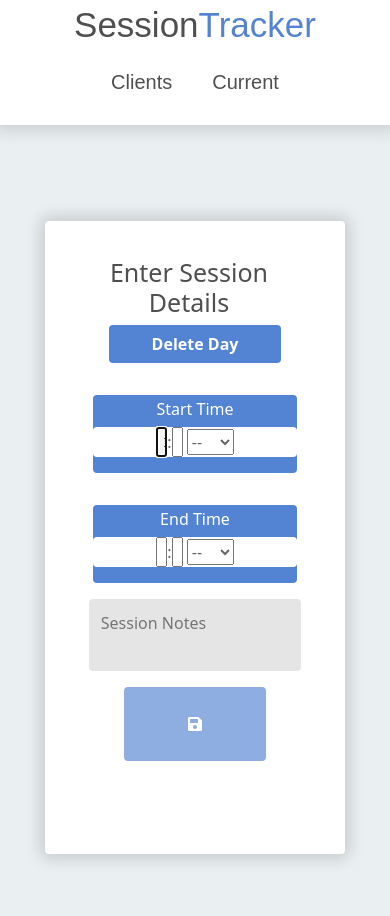
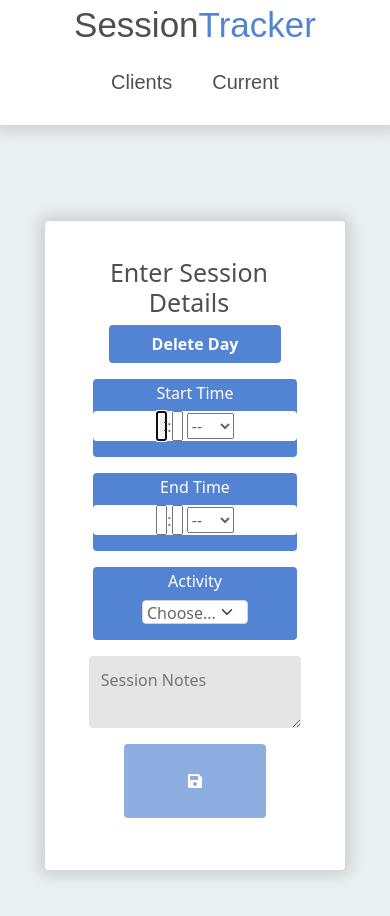
Before and after one commit to brianlfarmerllc/BFFK-9_Session_Tracker, a React (Create React App) app in the folder client/: page /training in a window 390 px wide. Shown: the top 916 px of the page. Built offline with nearby package versions, Linux system fonts and the light colour scheme; a web font is replaced by a local one.

Commit message:
save data before restoring computer

```diff
--- a/client/src/pages/ActivePet/active_pet.css
+++ b/client/src/pages/ActivePet/active_pet.css
@@ -31,9 +31,17 @@
       float: right;
   }
 
+  .active-pet-main-col .time-block .time .form-select {
+    height:24px;
+    width: 106px;
+    font-size: 1rem;
+    padding: 0 4px 0 4px;
+    margin: 0 auto;
+  }
+
   textarea {
       outline: none;
-      resize: none;
+
       background: rgba(0, 0, 0, 0.1);
       max-width: 800px;
       border: 0;
@@ -155,13 +163,14 @@
   .popup .active-pet-main-col .time {
       max-width: none;
       min-width: 40%;
-      margin: 2em 1em 1em 1em;
+      margin: 1em 1em 1em 1em;
       padding: 0 0 1em 0;
       background-color: #5383d3;
       color: white;
       border-radius: 4px;
       align-items: center;
   }
+
 
   .popup .active-pet-main-col .btn {
       max-width: none;
@@ -214,7 +223,7 @@
       }
       .active-pet-main-col .time {
           max-width: none;
-          min-width: 40%;
+          min-width: 25%;
           margin: 1em 1em 1em 1em;
           padding: 0 0 1em 0;
       }
@@ -234,6 +243,14 @@
       }
   }
 
+  @media only screen and (max-width: 800px) {
+    .active-pet-main-col .time-block .select-time {
+        max-width: none;
+        min-width: 80%;
+        margin-top: 0;
+    }
+  }
+
   @media only screen and (max-width: 674px) {
       .active-pet-main-col {
           padding-left: 0;
@@ -248,6 +265,7 @@
           min-width: 80%;
           margin: 1em 1em 1em 1em;
           padding: 0 0 1em 0;
+          margin-top: 0;
       }
       .time-block h5 {
           text-align: center;
--- a/client/src/pages/ActivePet/index.js
+++ b/client/src/pages/ActivePet/index.js
@@ -2,7 +2,8 @@ import React, { useState, useEffect } from 'react';
 import { useHistory } from "react-router-dom";
 import "./active_pet.css"
 import moment from 'moment';
-import API from "../../API"
+import API from "../../API";
+import { Select } from "../../components/FormComponents";
 import { Container, MainRow, MainCol } from '../../components/Grid';
 import Modal from "../../components/Modal"
 import TimePicker from 'react-time-picker';
@@ -191,6 +192,18 @@ const ActivePet = ({ session, trainingSessions }) => {
                                     onChange={endTime}
                                 />
                             </div>
+                            <div className="col time select-time">
+                                <h6 style={{ marginTop: "5px" }}>Activity</h6>
+                                <select className="form-select"
+                                    name="activity"
+                                    onChange={handleChange}
+                                >
+                                    <option value="">Choose...</option>
+                                    <option value="Active">Active</option>
+                                    <option value="Duration">Duration</option>
+                                    <option value="Excursion">Excursion</option>
+                                </select>
+                            </div>
                             <textarea
                                 className="col description"
                                 placeholder="Session Notes"
@@ -200,7 +213,7 @@ const ActivePet = ({ session, trainingSessions }) => {
                             >
                             </textarea>
                             <button
-                                disabled={!(block.start && block.end && block.session_notes)}
+                                disabled={!(block.start && block.end && block.activity && block.activity !== "" && block.session_notes)}
                                 type="submit"
                                 onClick={handleSubmit}
                                 className="btn saveBtn col"
@@ -214,7 +227,7 @@ const ActivePet = ({ session, trainingSessions }) => {
                             activeSession[0].training_block.map((timeBlock, index) => (
                                 <div className="row time-block" key={index}>
                                     <h5 >
-                                        Session {index + 1} - Time: {timeDiff(timeBlock.start, timeBlock.end)}
+                                        Session {index + 1} - {timeBlock.activity} Time: {timeDiff(timeBlock.start, timeBlock.end)}
                                     </h5>
                                     <div className="col time">
                                         <h6 style={{ marginTop: "15px" }}>Start Time</h6>
@@ -247,8 +260,7 @@ const ActivePet = ({ session, trainingSessions }) => {
                         {activeSession.length > 0 ?
                             <>
                                 <div className="row header-row" style={{ marginTop: "2rem" }}>
-                                    <h4 style={{ marginBottom: "16px" }}>Daily Summary Time {totalTime(activeSession[0].total_sec)} </h4>
-                                    {/* <h4>Daily Training Time {totalTime(activeSession[0].total_sec)}</h4> */}
+                                    <h4 style={{ marginBottom: "16px" }}>Daily Summary-Time {totalTime(activeSession[0].total_sec)} </h4>
                                 </div>
                                 <div className="row time-block">
                                     <textarea
@@ -302,6 +314,18 @@ const ActivePet = ({ session, trainingSessions }) => {
                                         onChange={updateEndTime}
                                     />
                                 </div>
+                                <div className="col time select-time">
+                                    <h6 style={{ marginTop: "5px" }}>Activity - {timeToEdit[0].activity}</h6>
+                                    <select className="form-select"
+                                        name="training_block.$.activity"
+                                        onChange={updateHandleChange}
+                                    >
+                                        <option value="">Choose...</option>
+                                        <option value="Active">Active</option>
+                                        <option value="Duration">Duration</option>
+                                        <option value="Excursion">Excursion</option>
+                                    </select>
+                                </div>
                                 <textarea
                                     className="col description"
                                     placeholder="Session Notes"
@@ -350,7 +374,7 @@ const ActivePet = ({ session, trainingSessions }) => {
             {
                 deleteState === true ?
                     <Modal>
-                        <MainCol className="col main-col active-pet-main-col" style={{margin: "auto auto"}}>
+                        <MainCol className="col main-col active-pet-main-col" style={{ margin: "auto auto" }}>
                             <div className="row header-row">
                                 <h4>Are you sure you want to delete the entire day? Deleting the day will also remove all this days session info.</h4>
                             </div>
```
Also changed, not shown: 1 other file (tests, documents, lock files or other folders).
